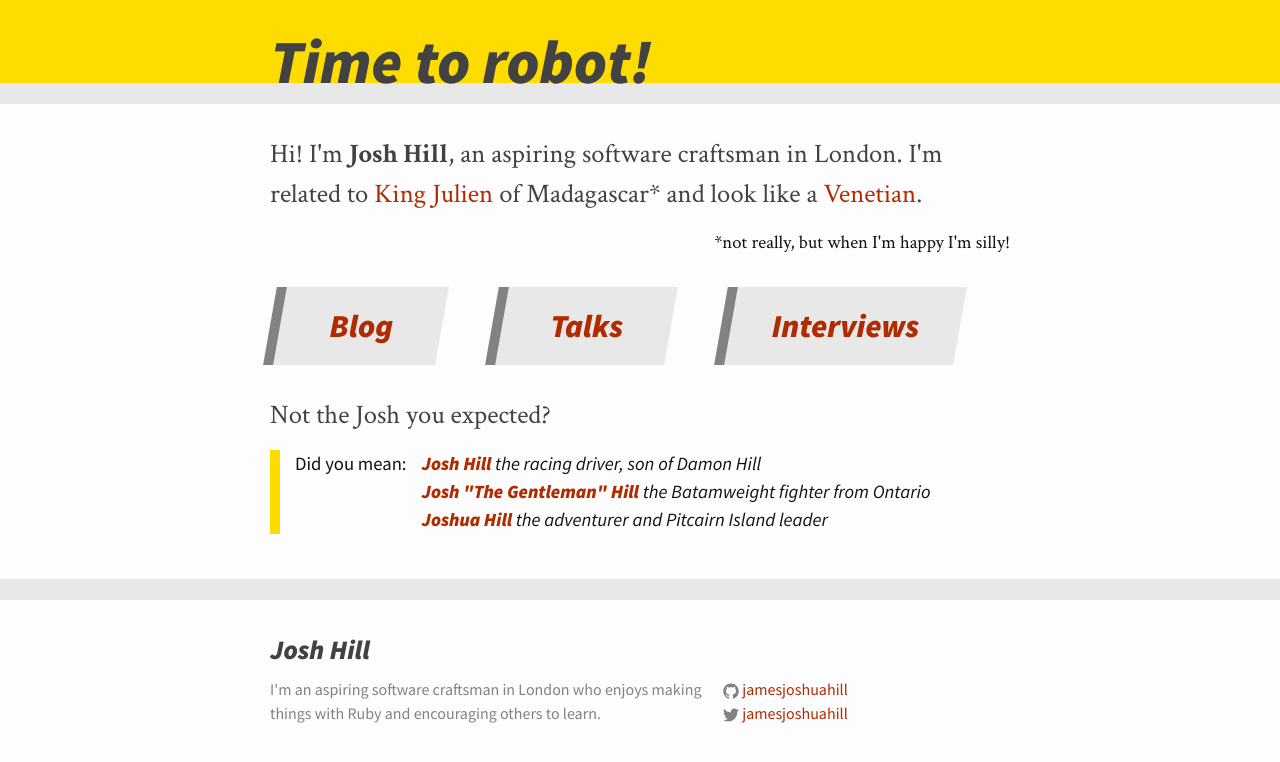
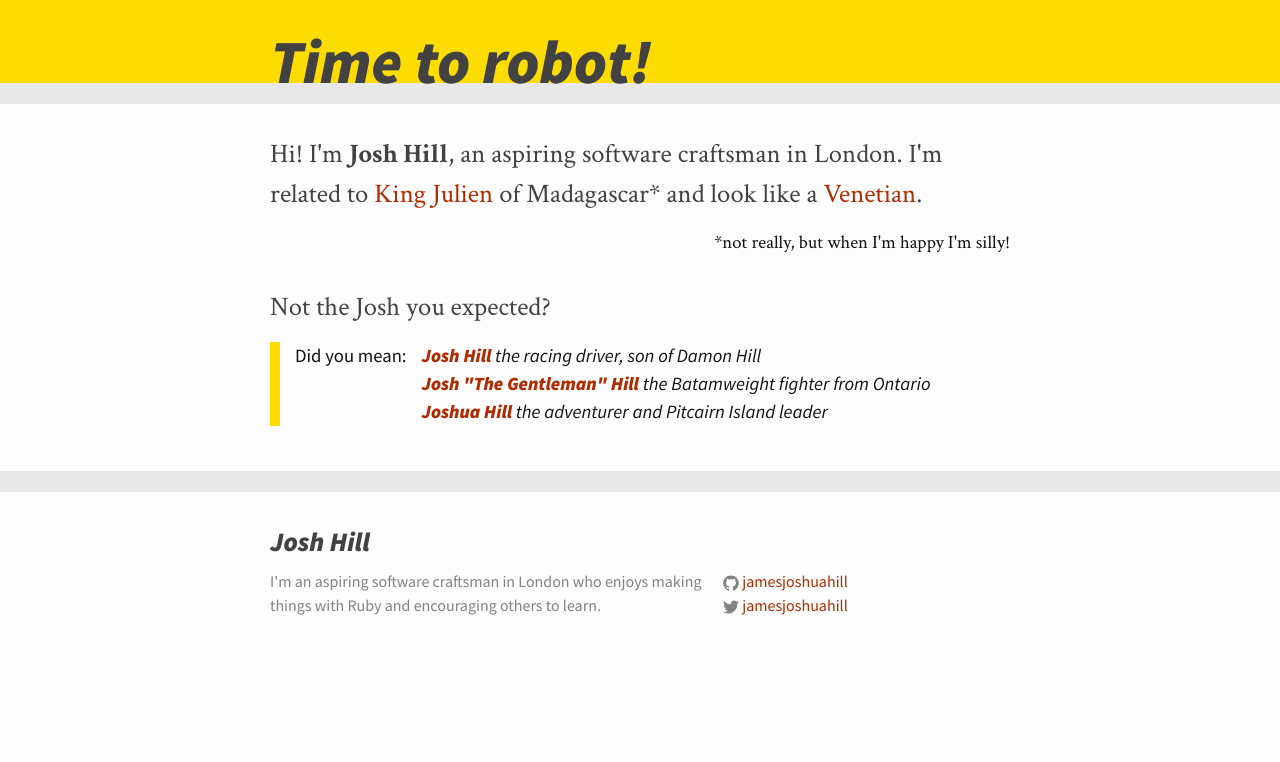
Before and after one commit to jamesjoshuahill/jamesjoshuahill.github.io, a Jekyll site: the page built from index.html, in a window 1280 px wide. Shown: the top 762 px of the page. Built offline with Jekyll 4.4.1, drawn with Linux system fonts in a browser that asks for light colours.

Commit message:
Remove category links from home page

```diff
--- a/_sass/_layout.scss
+++ b/_sass/_layout.scss
@@ -261,61 +261,7 @@
     }
 }
 
-.category-col-wrapper {
-    @extend %clearfix;
-}
 
-.category-col {
-    float: left;
-    margin-right: ($spacing-unit * 2) - 10px;
-    margin-bottom: $spacing-unit;
-    text-align: center;
-    border-left: 10px solid $grey-color;
-    background-color: $grey-color-light;
-    -webkit-transform: skew(-$title-font-skew);
-       -moz-transform: skew(-$title-font-skew);
-         -o-transform: skew(-$title-font-skew);
-
-    h2 {
-        margin: 0;
-        padding: 0;
-        -webkit-transform: skew($title-font-skew);
-           -moz-transform: skew($title-font-skew);
-             -o-transform: skew($title-font-skew);
-
-        a {
-            padding-top: $spacing-unit / 2;
-            padding-bottom: $spacing-unit / 2;
-            display: block;
-        }
-    }
-}
-
-@include media-query($on-palm) {
-    .category-col {
-        float: none;
-        width: -webkit-calc(100% - (#{$spacing-unit} * 2));
-        width:         calc(100% - (#{$spacing-unit} * 2));
-    }
-}
-
-.category-col-1 {
-    min-width: 125px;
-    width: -webkit-calc(30% - (#{$spacing-unit} * 2));
-    width:         calc(30% - (#{$spacing-unit} * 2));
-}
-
-.category-col-2 {
-    min-width: 135px;
-    width: -webkit-calc(31% - (#{$spacing-unit} * 2));
-    width:         calc(31% - (#{$spacing-unit} * 2));
-}
-
-.category-col-3 {
-    min-width: 185px;
-    width: -webkit-calc(39% - (#{$spacing-unit} * 2));
-    width:         calc(39% - (#{$spacing-unit} * 2));
-}
 
 /**
  * Posts
--- a/index.html
+++ b/index.html
@@ -15,18 +15,6 @@
   <p class="page-subheading">
     *not really, but when I'm happy I'm silly!
   </p>
-
-  <div class="category-col-wrapper">
-    <div class="category-col  category-col-1">
-      <h2><a href="/blog/">Blog</a></h2>
-    </div>
-    <div class="category-col  category-col-2">
-      <h2><a href="/talk/">Talks</a></h2>
-    </div>
-    <div class="category-col  category-col-3">
-      <h2><a href="/interview/">Interviews</a></h2>
-    </div>
-  </div>
 
   <h2 class="page-heading">Not the Josh you expected?</h2>
 
```
